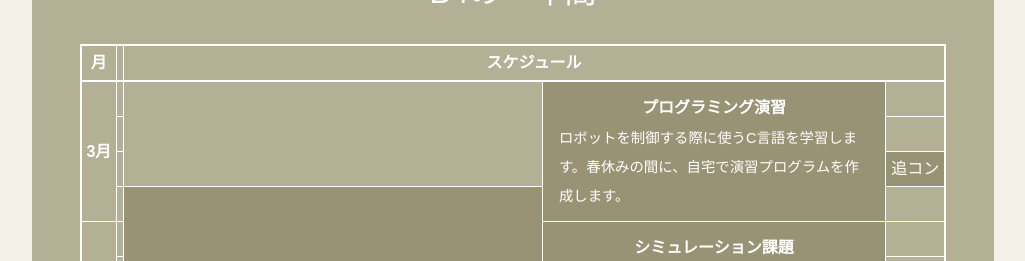
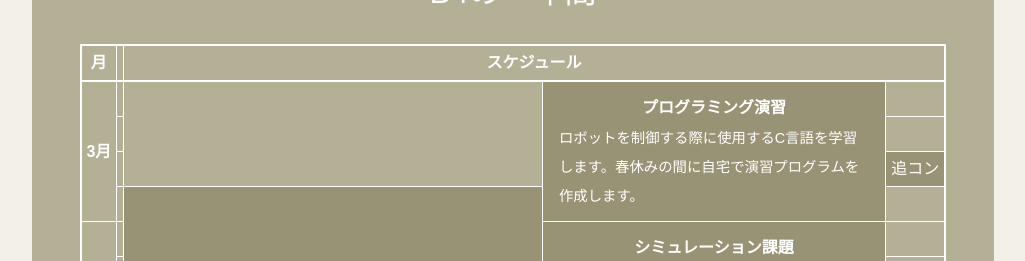
Before and after one commit to KeioMurakami-Lab/MurakamiWebpage, a plain HTML site: page forstudents.html in a window 1280 px wide. Shown: the part 1780-2041 px from the top of the page, without its empty margins (127-1152 px from the left). Drawn offline with Linux system fonts and the light colour scheme.

Commit message:
20231107
学部生へのメッセージ、文言変更

```diff
--- a/forstudents.html
+++ b/forstudents.html
@@ -143,7 +143,7 @@ Please enable JavaScript in order to view this content, We're sorry.
 <div id="popup"><b>プログラミング演習</b><p>ロボットを制御する際に使うC言語を学習します。春休みの間に、自宅で演習プログラムを作成します。</p><h5>(クリックで閉じる)</h5></div>
 </label>
 <b id="hide">プログラミング演習</b>
-<p id="hide">ロボットを制御する際に使うC言語を学習します。春休みの間に、自宅で演習プログラムを作成します。</p>
+<p id="hide">ロボットを制御する際に使用するC言語を学習します。春休みの間に自宅で演習プログラムを作成します。</p>
 </TD>
 <TD class="col3"></TD>
 </TR>
```
